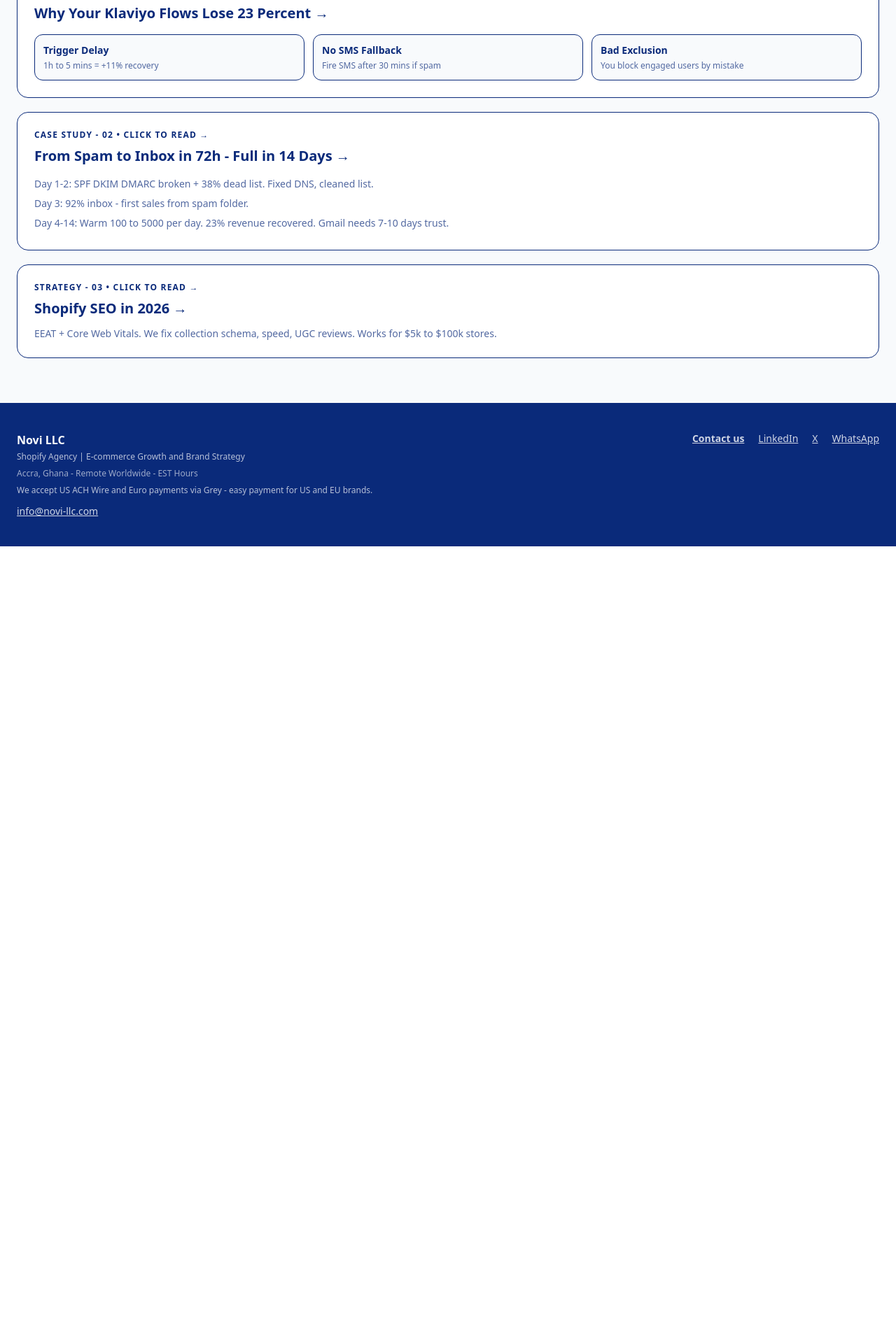
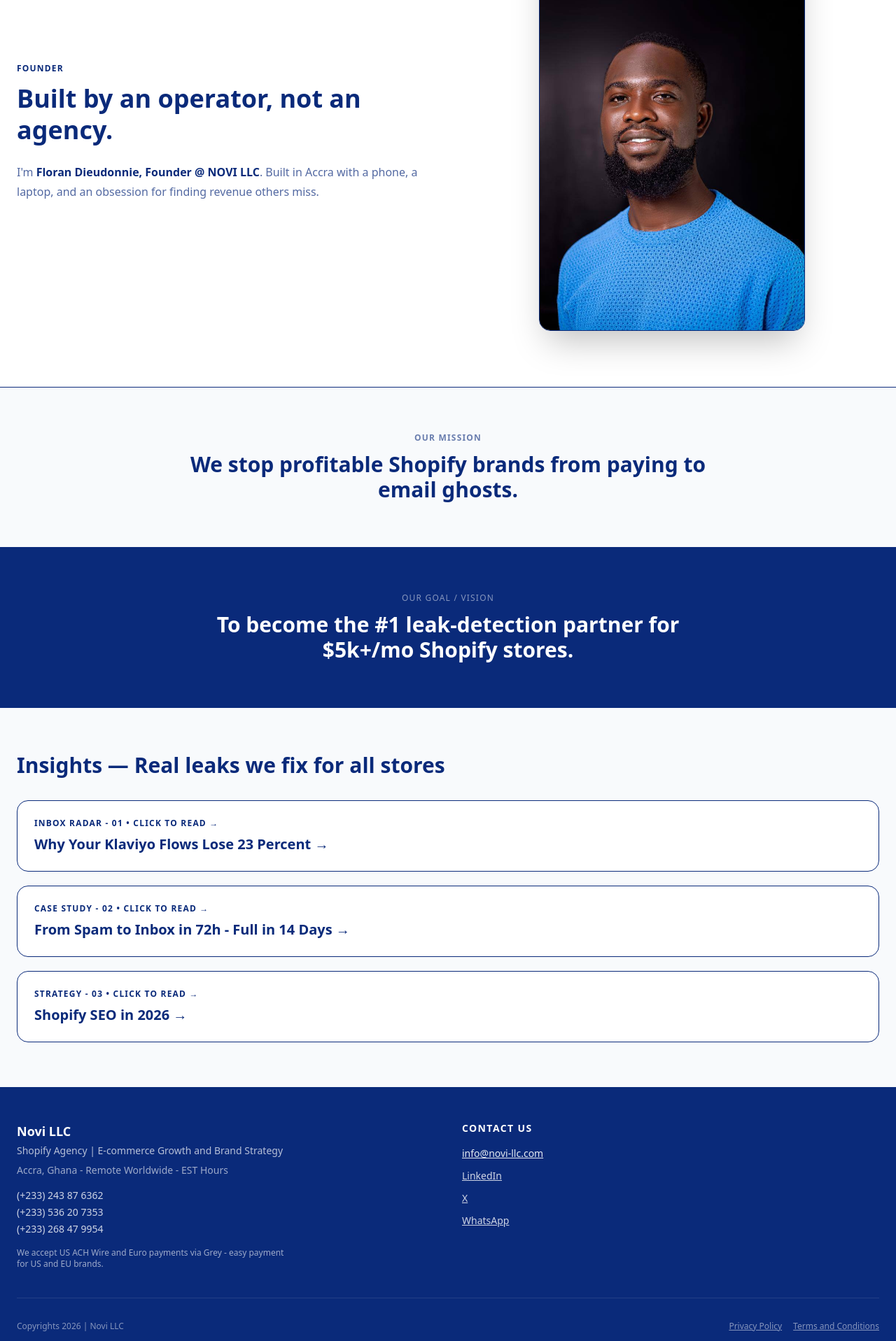
Before and after one commit to NOVI-I6699-cmd/portfolio-starter-kit, a Next.js app: page / in a window 1280 px wide. Shown: the part 880-2797 px from the top of the page at 70% size. Before the commit the page ends 1661 px from the top, so only its background shows below. Built offline with nearby package versions, Linux system fonts and the light colour scheme.

Commit message:
Update page.tsx

```diff
--- a/app/page.tsx
+++ b/app/page.tsx
@@ -16,6 +16,7 @@ export default function Home() {
           <a href="mailto:info@novi-llc.com" className="bg-white px-5 py-2.5 rounded-lg text-sm font-bold shadow text-[#0A2A7A]">Book a Call</a>
         </div>
       </header>
+
       <section className="max-w-7xl mx-auto px-6 py-12 md:py-20 grid md:grid-cols-2 gap-10 items-start">
         <div>
           <div className="inline-flex items-center gap-2 text-xs font-semibold px-3 py-1 rounded-full bg-blue-50 border text-[#0A2A7A]">
@@ -34,6 +35,36 @@ export default function Home() {
         </div>
         <div className="bg-slate-50 p-2 rounded-2xl border shadow-sm"><AuditForm /></div>
       </section>
+
+      <section className="py-20 px-6 bg-white border-t">
+        <div className="max-w-7xl mx-auto grid md:grid-cols-2 gap-12 items-center">
+          <div className="order-2 md:order-1">
+            <div className="text-xs uppercase tracking-widest font-semibold text-[#0A2A7A] mb-3">Founder</div>
+            <h2 className="text-3xl md:text-4xl font-bold leading-tight text-[#0A2A7A]">Built by an operator, not an agency.</h2>
+            <p className="mt-6 text-base leading-7 text-[#0A2A7A]/70">
+              I'm <span className="font-bold text-[#0A2A7A]">Floran Dieudonnie, Founder @ NOVI LLC</span>. Built in Accra with a phone, a laptop, and an obsession for finding revenue others miss.
+            </p>
+          </div>
+          <div className="order-1 md:order-2 flex justify-center">
+            <img src="/founder-floran-dieudonnie-novi-llc.jpg" alt="Floran Dieudonnie Founder NOVI LLC" className="w-full max-w-[380px] rounded-2xl shadow-2xl object-cover border" />
+          </div>
+        </div>
+      </section>
+
+      <section className="py-16 px-6 bg-slate-50 border-y text-center">
+        <div className="max-w-3xl mx-auto">
+          <div className="text-xs uppercase tracking-widest font-semibold text-[#0A2A7A]/60 mb-3">Our Mission</div>
+          <h2 className="text-2xl md:text-3xl font-bold text-[#0A2A7A]">We stop profitable Shopify brands from paying to email ghosts.</h2>
+        </div>
+      </section>
+
+      <section className="py-16 px-6 bg-[#0A2A7A] text-white text-center">
+        <div className="max-w-3xl mx-auto">
+          <div className="text-xs uppercase tracking-widest text-white/50 mb-3">Our Goal / Vision</div>
+          <h2 className="text-2xl md:text-3xl font-bold">To become the #1 leak-detection partner for $5k+/mo Shopify stores.</h2>
+        </div>
+      </section>
+
       <section id="insights" className="bg-slate-50 border-y py-16">
         <div className="max-w-7xl mx-auto px-6">
           <h2 className="text-3xl font-bold text-[#0A2A7A]">Insights — Real leaks we fix for all stores</h2>
@@ -41,33 +72,50 @@ export default function Home() {
             <Link href="/insights/how-i-fixed-23-percent-revenue-leak-shopify" className="block bg-white rounded-2xl border p-6 hover:shadow-md transition">
               <div className="text-xs uppercase tracking-widest font-semibold text-[#0A2A7A]">INBOX RADAR - 01 • CLICK TO READ →</div>
               <div className="mt-2 text-xl font-bold text-[#0A2A7A]">Why Your Klaviyo Flows Lose 23 Percent →</div>
-              <div className="mt-4 grid md:grid-cols-3 gap-3 text-sm">
-                <div className="bg-slate-50 border rounded-xl p-3"><div className="font-bold">Trigger Delay</div><div className="mt-1 opacity-70 text-xs">1h to 5 mins = +11% recovery</div></div>
-                <div className="bg-slate-50 border rounded-xl p-3"><div className="font-bold">No SMS Fallback</div><div className="mt-1 opacity-70 text-xs">Fire SMS after 30 mins if spam</div></div>
-                <div className="bg-slate-50 border rounded-xl p-3"><div className="font-bold">Bad Exclusion</div><div className="mt-1 opacity-70 text-xs">You block engaged users by mistake</div></div>
-              </div>
             </Link>
             <Link href="/insights/from-spam-to-inbox-72h" className="block bg-white rounded-2xl border p-6 hover:shadow-md transition">
               <div className="text-xs uppercase tracking-widest font-semibold text-[#0A2A7A]">CASE STUDY - 02 • CLICK TO READ →</div>
               <div className="mt-2 text-xl font-bold text-[#0A2A7A]">From Spam to Inbox in 72h - Full in 14 Days →</div>
-              <div className="mt-3 text-sm leading-7 opacity-70 text-[#0A2A7A]">
-                <div>Day 1-2: SPF DKIM DMARC broken + 38% dead list. Fixed DNS, cleaned list.</div>
-                <div>Day 3: 92% inbox - first sales from spam folder.</div>
-                <div>Day 4-14: Warm 100 to 5000 per day. 23% revenue recovered. Gmail needs 7-10 days trust.</div>
-              </div>
             </Link>
             <Link href="/insights/shopify-seo-2026" className="block bg-white rounded-2xl border p-6 hover:shadow-md transition">
               <div className="text-xs uppercase tracking-widest font-semibold text-[#0A2A7A]">STRATEGY - 03 • CLICK TO READ →</div>
               <div className="mt-2 text-xl font-bold text-[#0A2A7A]">Shopify SEO in 2026 →</div>
-              <div className="mt-3 text-sm opacity-70 text-[#0A2A7A]">EEAT + Core Web Vitals. We fix collection schema, speed, UGC reviews. Works for $5k to $100k stores.</div>
             </Link>
           </div>
         </div>
       </section>
-      <footer className="text-white py-10 bg-[#0A2A7A]">
-        <div className="max-w-7xl mx-auto px-6 flex flex-col md:flex-row justify-between gap-6">
-          <div><div className="font-bold">Novi LLC</div><div className="mt-1 text-xs text-white/70">Shopify Agency | E-commerce Growth and Brand Strategy</div><div className="mt-2 text-xs text-white/60">Accra, Ghana - Remote Worldwide - EST Hours</div><div className="mt-2 text-xs text-white/70">We accept US ACH Wire and Euro payments via Grey - easy payment for US and EU brands.</div><div className="mt-3 text-sm"><a href="mailto:info@novi-llc.com" className="underline text-white/80">info@novi-llc.com</a></div></div>
-          <div className="flex flex-wrap gap-5 text-sm text-white/80"><a href="mailto:info@novi-llc.com" className="underline font-semibold">Contact us</a><a href="https://www.linkedin.com/in/floran-novi-llc/" target="_blank" className="underline">LinkedIn</a><a href="https://x.com/novi_llc" target="_blank" className="underline">X</a><a href="https://wa.me/233243876362" target="_blank" className="underline">WhatsApp</a></div>
+
+      <footer className="text-white py-12 bg-[#0A2A7A]">
+        <div className="max-w-7xl mx-auto px-6">
+          <div className="grid md:grid-cols-2 gap-10">
+            <div>
+              <div className="font-bold text-lg">Novi LLC</div>
+              <div className="mt-1 text-sm text-white/70">Shopify Agency | E-commerce Growth and Brand Strategy</div>
+              <div className="mt-2 text-sm text-white/60">Accra, Ghana - Remote Worldwide - EST Hours</div>
+              <div className="mt-4 space-y-1 text-sm text-white/80">
+                <div>(+233) 243 87 6362</div>
+                <div>(+233) 536 20 7353</div>
+                <div>(+233) 268 47 9954</div>
+              </div>
+              <div className="mt-4 text-xs text-white/60 max-w-sm">We accept US ACH Wire and Euro payments via Grey - easy payment for US and EU brands.</div>
+            </div>
+            <div>
+              <div className="font-bold text-sm uppercase tracking-widest">Contact us</div>
+              <div className="mt-4 flex flex-col gap-3 text-sm">
+                <a href="mailto:info@novi-llc.com" className="underline text-white/90 hover:text-white">info@novi-llc.com</a>
+                <a href="https://www.linkedin.com/in/floran-novi-llc/" target="_blank" className="underline text-white/80 hover:text-white">LinkedIn</a>
+                <a href="https://x.com/novi_llc" target="_blank" className="underline text-white/80 hover:text-white">X</a>
+                <a href="https://wa.me/233243876362" target="_blank" className="underline text-white/80 hover:text-white">WhatsApp</a>
+              </div>
+            </div>
+          </div>
+          <div className="mt-10 pt-8 border-t border-white/10 flex flex-col md:flex-row justify-between gap-4 text-xs text-white/50">
+            <div>Copyrights 2026 | Novi LLC</div>
+            <div className="flex gap-4">
+              <a href="/privacy" className="underline hover:text-white/80">Privacy Policy</a>
+              <a href="/terms" className="underline hover:text-white/80">Terms and Conditions</a>
+            </div>
+          </div>
         </div>
       </footer>
       <WhatsAppButton />
```
